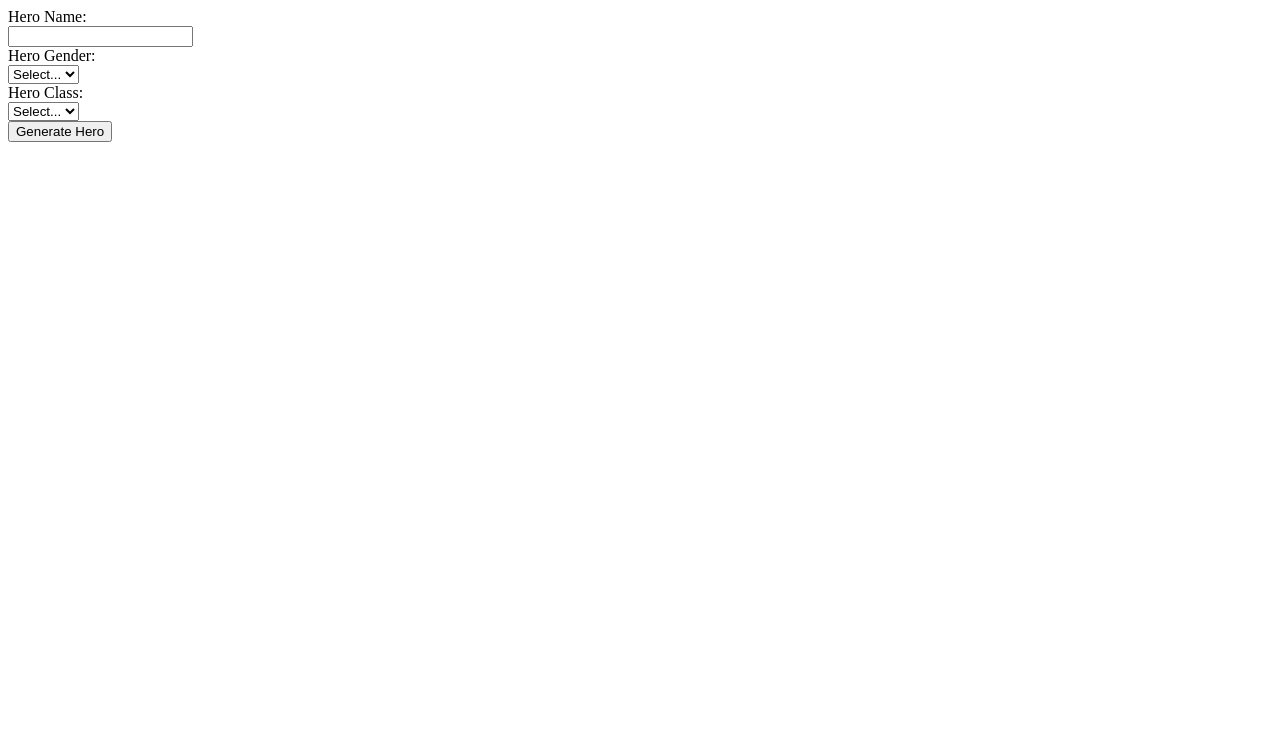
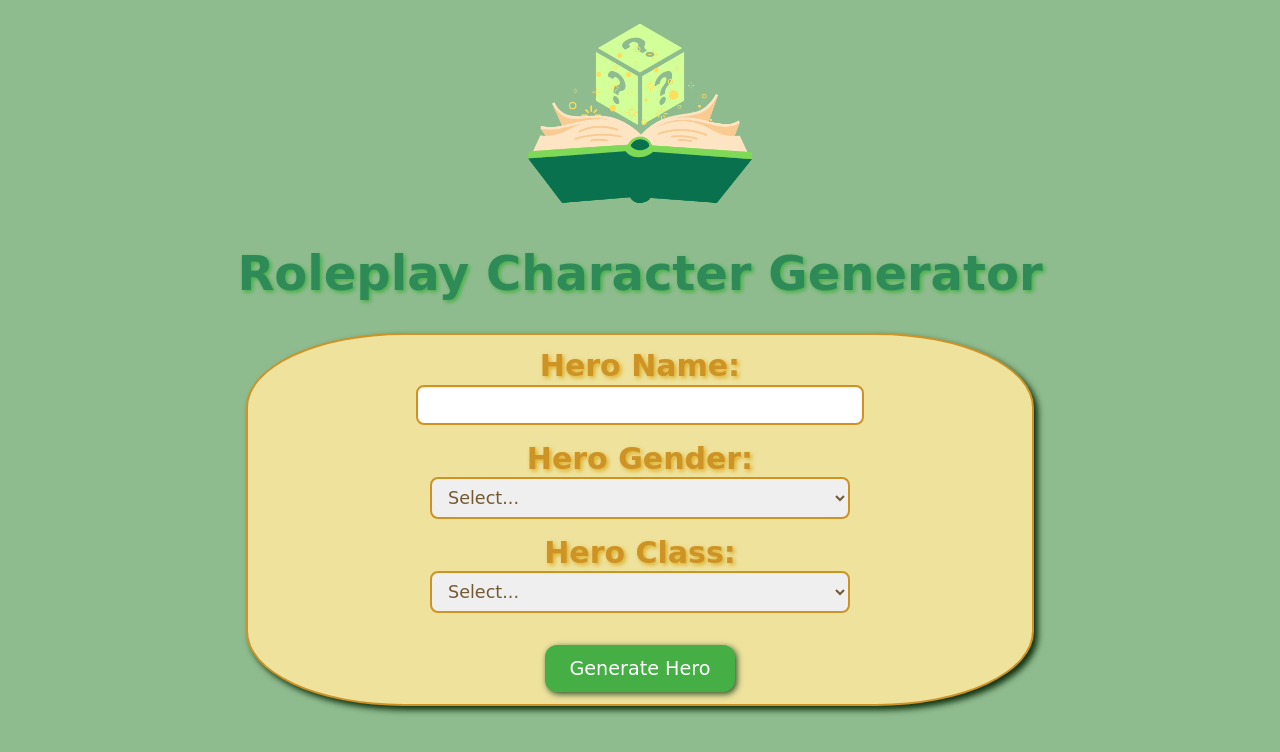
Before and after one commit to CreativeCookieConnections/web-330, a plain HTML site: page week-2/character-generator/index.html in a window 1280 px wide. Drawn offline with Linux system fonts and the light colour scheme; a web font is replaced by a local one.

Commit message:
Worked on assignment which required a CSS design

```diff
--- a/week-2/character-generator/index.html
+++ b/week-2/character-generator/index.html
@@ -6,13 +6,20 @@
     Chapter 1
     Programming Assignment
 
-    Author:
-    Date:
-    Filename:
+    Author: Aisha Keller
+    Date: 10/28/2025
+    Filename: index.html
   -->
     <title>Roleplay Character Generator</title>
     <link rel="stylesheet" type="text/css" href="styles.css" />
+    <link href="https://fonts.googleapis.com/css2?family=Delius&family=Sour+Gummy:ital,wght@0,100..900;1,100..900&display=swap" rel="stylesheet">
+    <script src="script.js" defer></script>
   </head>
+
+  <header>
+    <img src="logo.png" alt="Roleplay character generator logo of a cube and book" class="logo-image" />
+    <h1> Roleplay Character Generator </h1>
+  </header>
   <body>
     <div id="mainContainer">
       <form id="characterForm">
--- a/week-2/character-generator/styles.css
+++ b/week-2/character-generator/styles.css
@@ -9,3 +9,136 @@
 */
 
 /* Your CSS goes here */
+
+/* Style rules for main content */
+header {
+  text-align: center;
+  margin-top: 1rem;
+  margin-bottom: 1rem;
+  font-family: delius, cursive;
+  font-size: 1.5rem;
+  color: #2e8b57;
+  font-weight: bold;
+  text-shadow: 2px 2px 4px #45af45;
+}
+
+.logo-image {
+  display: block;
+  margin: 0 auto;
+  max-width: 700px;
+  height: auto;
+}
+
+body {
+  background-color: #8FBC8F;
+}
+
+#mainContainer {
+  font-family: 'Delius', cursive;
+  font-size: 30px;
+  font-weight: bold;
+  text-align: center;
+  color: #ce9325;
+  text-shadow: 2px 2px 4px #ddac24;
+  background-color: #eee29d;
+  border: 2px solid #ce9325;
+  border-radius: 20%;
+  box-shadow: 4px 4px 6px #0e300e;
+  margin: auto;
+  width: 60%;
+  padding: 1%;
+  margin-top: 1rem;
+}
+
+#heroName,
+input[name="heroName"] {
+font-family: inherit;
+font-size: 1.1rem;
+font-weight: bold;
+padding: 0.5rem 0.75rem;
+width: 80%;
+max-width: 420px;
+margin-bottom: 1rem;
+border: 2px solid #ce9325;
+border-radius: 8px;
+background: #fff;
+color: #745a34;
+box-shadow: inset 0 1px 3px rgba(0,0,0,0.08);
+transition: border-color 0.18s ease, box-shadow 0.18s ease;
+}
+
+#heroName:focus,
+input[name="heroName"]:focus {
+  outline: none;
+  border-color: #2e8b57;
+  box-shadow: 0 0 0 6px rgba(46,139,87,0.12);
+}
+
+#heroGender,
+input[name="heroGender"] {
+  font-family: inherit;
+  font-size: 1.1rem;
+  color: #745a34;
+  margin-bottom: 1rem;
+  padding: 0.5rem 0.75rem;
+  width:80%;
+  max-width: 420px;
+  border: 2px solid #ce9325;
+  border-radius: 8px;
+}
+
+#heroGender:focus,
+input[name="heroGender"]:focus {
+  outline: none;
+  border-color: #2e8b57;
+  box-shadow: 0 0 0 6px rgba(46,139,87,0.12);
+}
+
+#heroClass,
+input[name="heroClass"] {
+  font-family: inherit;
+  font-size: 1.1rem;
+  color: #745a34;
+  padding: 0.5rem 0.75rem;
+  margin-bottom: 1rem;
+  width:80%;
+  max-width: 420px;
+  border: 2px solid #ce9325;
+  border-radius: 8px;
+}
+
+#heroClass:focus,
+input[name="heroClass"]:focus {
+  outline: none;
+  border-color: #2e8b57;
+  box-shadow: 0 0 0 6px rgba(46,139,87,0.12);
+}
+
+#generateHero {
+  font-family: 'Sour Gummy', cursive;
+  font-size: 1.2rem;
+  padding: 0.75rem 1.5rem;
+  color: #fff;
+  background-color: #45af45;
+  margin-top: 1rem;
+  border: none;
+  border-radius: 12px;
+  box-shadow: 2px 2px 6px #274c27;
+  cursor: pointer;
+  transition: background-color 0.3s ease, box-shadow 0.3s ease;
+}
+
+/* drop down style */
+select option {
+  background-color: #ecc273;
+  color: #4b3411;
+  font-weight: bold;
+  padding: 5px;
+  font-size: 1rem;
+}
+
+
+#generateHero:hover {
+  background-color: #2e8b57;
+  box-shadow: 4px 4px 8px #1b2e1b;
+}
```
Also changed, not shown: week-2/character-generator/logo.png (added).
